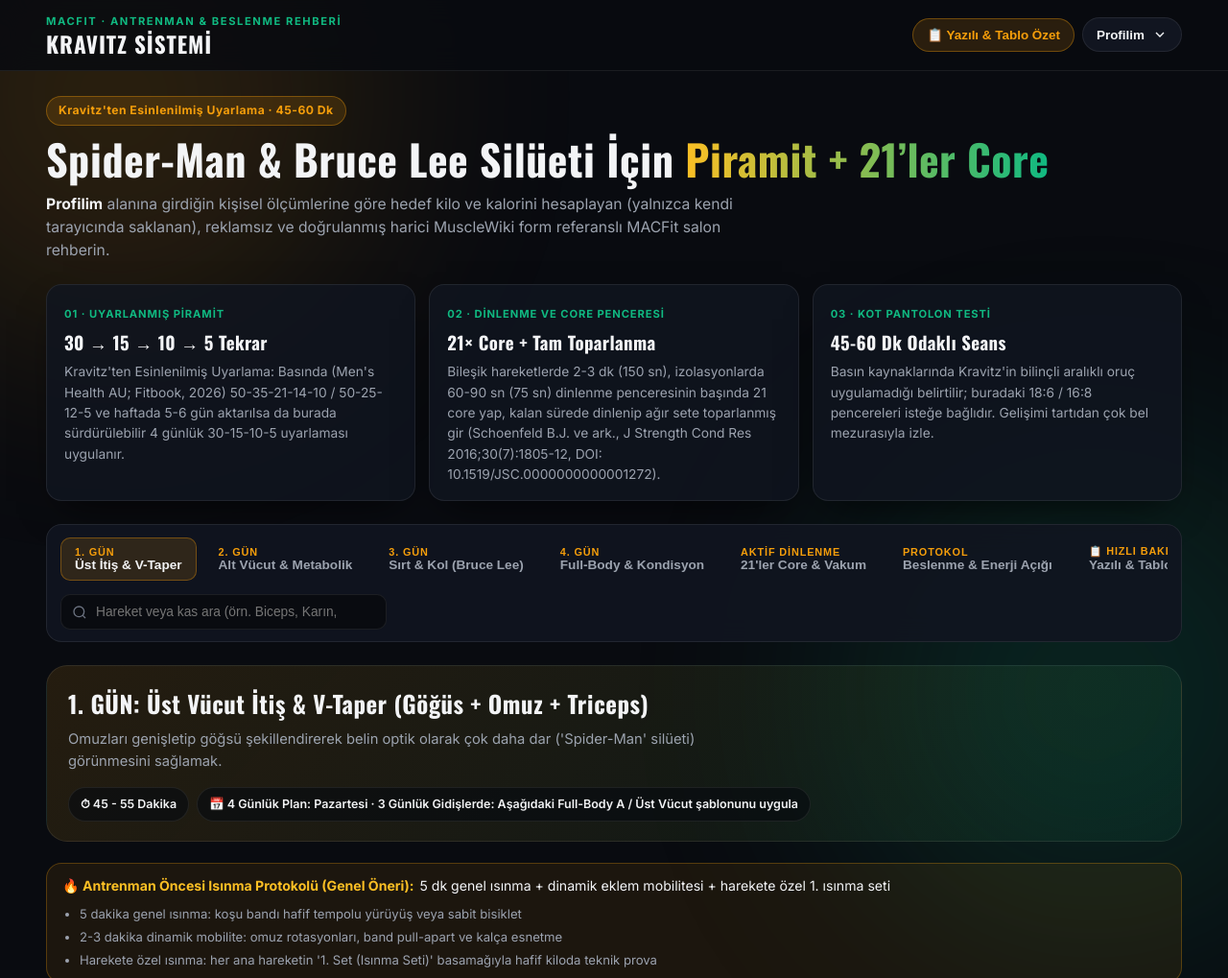
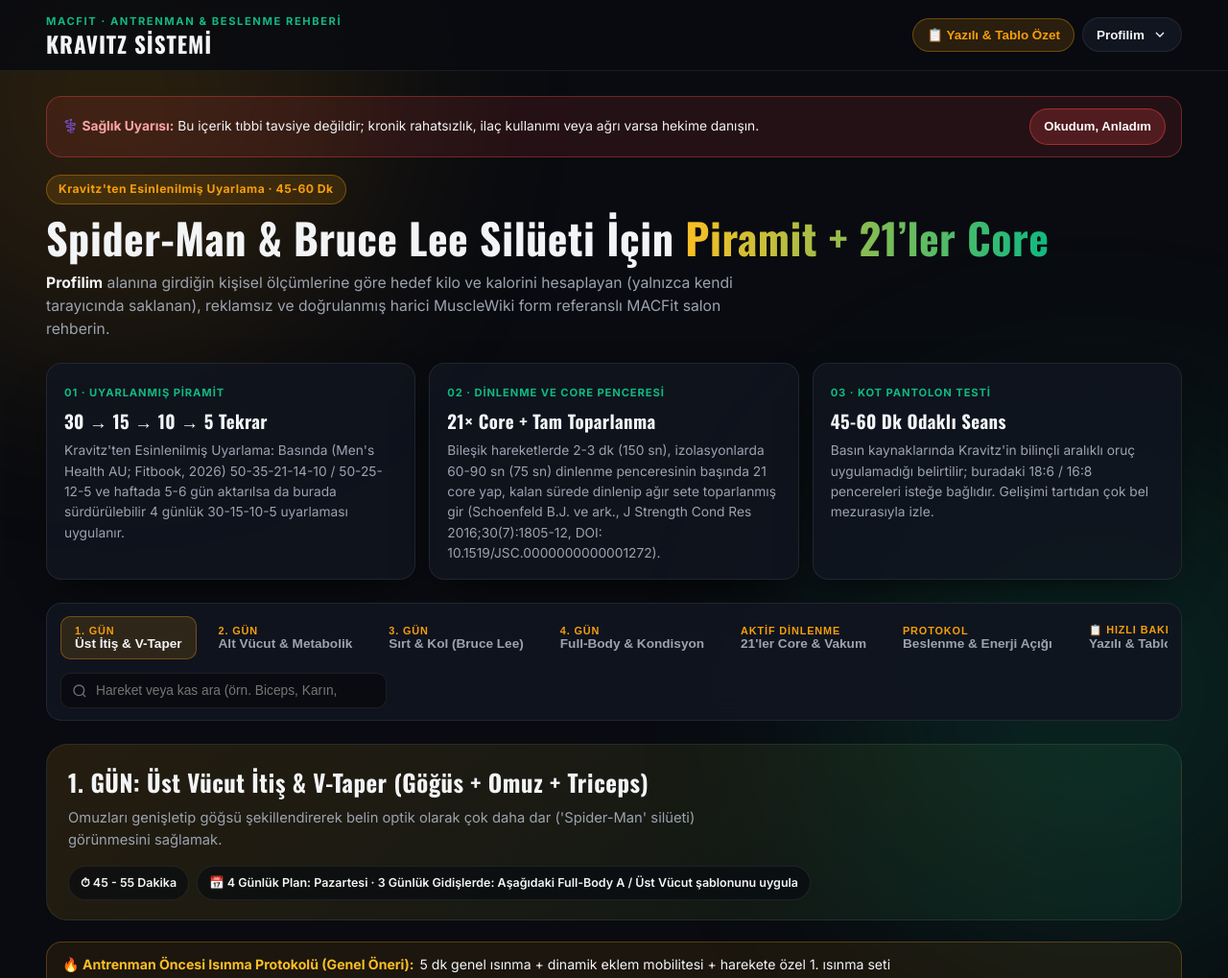
Before and after one commit to kysrgit/kravitz-lean-fit, a plain HTML site: page index.html in a window 1280 px wide. Shown: the top 1019 px of the page at 96% size. Drawn offline with nearby package versions, Linux system fonts and the light colour scheme.

Commit message:
fix(P1-9): footer ve ilk acilis saglik uyarisi ekle

```diff
--- a/app.js
+++ b/app.js
@@ -23,6 +23,7 @@ import {
 } from "./data.js";
 
 const PROFILE_STORAGE_KEY = "klf:v1:profile";
+const DISCLAIMER_ACK_KEY = "klf:v1:disclaimer_ack";
 
 // Uygulama durumu
 const state = {
@@ -2214,8 +2215,36 @@ function initEventListeners() {
   });
 }
 
+// İlk açılış sağlık uyarısını localStorage durumuna göre gösterir/gizler
+function initDisclaimerBanner() {
+  const banner = document.getElementById("medical-disclaimer-banner");
+  const acceptBtn = document.getElementById("medical-disclaimer-accept");
+  if (!banner) return;
+
+  let acknowledged = false;
+  try {
+    acknowledged = window.localStorage.getItem(DISCLAIMER_ACK_KEY) === "1";
+  } catch {
+    acknowledged = false;
+  }
+
+  banner.hidden = acknowledged;
+
+  if (acceptBtn) {
+    acceptBtn.addEventListener("click", () => {
+      try {
+        window.localStorage.setItem(DISCLAIMER_ACK_KEY, "1");
+      } catch {
+        // Depolama erişimi kısıtlıysa sessizce kapat
+      }
+      banner.hidden = true;
+    });
+  }
+}
+
 // Uygulama başlangıcı
 function bootstrap() {
+  initDisclaimerBanner();
   renderSystemPillars();
   renderTanitaSection();
   renderTabs();
--- a/index.html
+++ b/index.html
@@ -69,6 +69,22 @@
     </header>
 
     <main class="container main-content">
+      <!-- İlk Açılış Sağlık Uyarısı (localStorage: klf:v1:disclaimer_ack) -->
+      <aside
+        id="medical-disclaimer-banner"
+        class="disclaimer-banner"
+        role="region"
+        aria-label="Sağlık ve Tıbbi Sorumluluk Uyarısı"
+        hidden
+      >
+        <div class="disclaimer-copy">
+          <strong>⚕️ Sağlık Uyarısı:</strong> Bu içerik tıbbi tavsiye değildir; kronik rahatsızlık, ilaç kullanımı veya ağrı varsa hekime danışın.
+        </div>
+        <button type="button" id="medical-disclaimer-accept" class="disclaimer-btn">
+          Okudum, Anladım
+        </button>
+      </aside>
+
       <!-- Hero ve Sistem Kuralları Bölümü -->
       <section class="hero-section">
         <div class="hero-copy">
@@ -200,6 +216,9 @@
           <strong>Kravitz Lean &amp; Fit</strong> · Kravitz'ten Esinlenilmiş Uyarlama (30-15-10-5) + 21× Aktif Core
           Dinlenmesi · Denzel kuralı: <em>"Pantolonlar yalan söylemez."</em>
         </p>
+        <p class="footer-medical-disclaimer">
+          ⚕️ Bu içerik tıbbi tavsiye değildir; kronik rahatsızlık, ilaç kullanımı veya ağrı varsa hekime danışın.
+        </p>
         <p class="footer-sub">
           Egzersiz formu referansları harici bağlantılarla
           <a href="https://musclewiki.com" target="_blank" rel="noopener noreferrer">MuscleWiki</a>
--- a/styles.css
+++ b/styles.css
@@ -2681,3 +2681,50 @@ body {
   font-size: 0.82rem;
   color: var(--text-secondary);
 }
+
+/* P1-9: İlk açılış ve footer sağlık uyarısı */
+.disclaimer-banner {
+  margin-bottom: 18px;
+  padding: 12px 16px;
+  display: flex;
+  flex-wrap: wrap;
+  align-items: center;
+  justify-content: space-between;
+  gap: 12px;
+  background: rgba(239, 68, 68, 0.12);
+  border: 1px solid rgba(239, 68, 68, 0.38);
+  border-radius: var(--radius-md);
+}
+
+.disclaimer-copy {
+  flex: 1 1 240px;
+  font-size: 0.86rem;
+  color: var(--text-primary);
+}
+
+.disclaimer-copy strong {
+  color: #fca5a5;
+}
+
+.disclaimer-btn {
+  padding: 8px 14px;
+  min-height: 38px;
+  border-radius: 999px;
+  border: 1px solid rgba(239, 68, 68, 0.5);
+  background: rgba(239, 68, 68, 0.22);
+  color: #ffffff;
+  font-weight: 700;
+  font-size: 0.82rem;
+  cursor: pointer;
+}
+
+.disclaimer-btn:hover {
+  background: rgba(239, 68, 68, 0.35);
+}
+
+.footer-medical-disclaimer {
+  margin: 8px 0;
+  font-size: 0.84rem;
+  font-weight: 600;
+  color: #fca5a5;
+}
```
